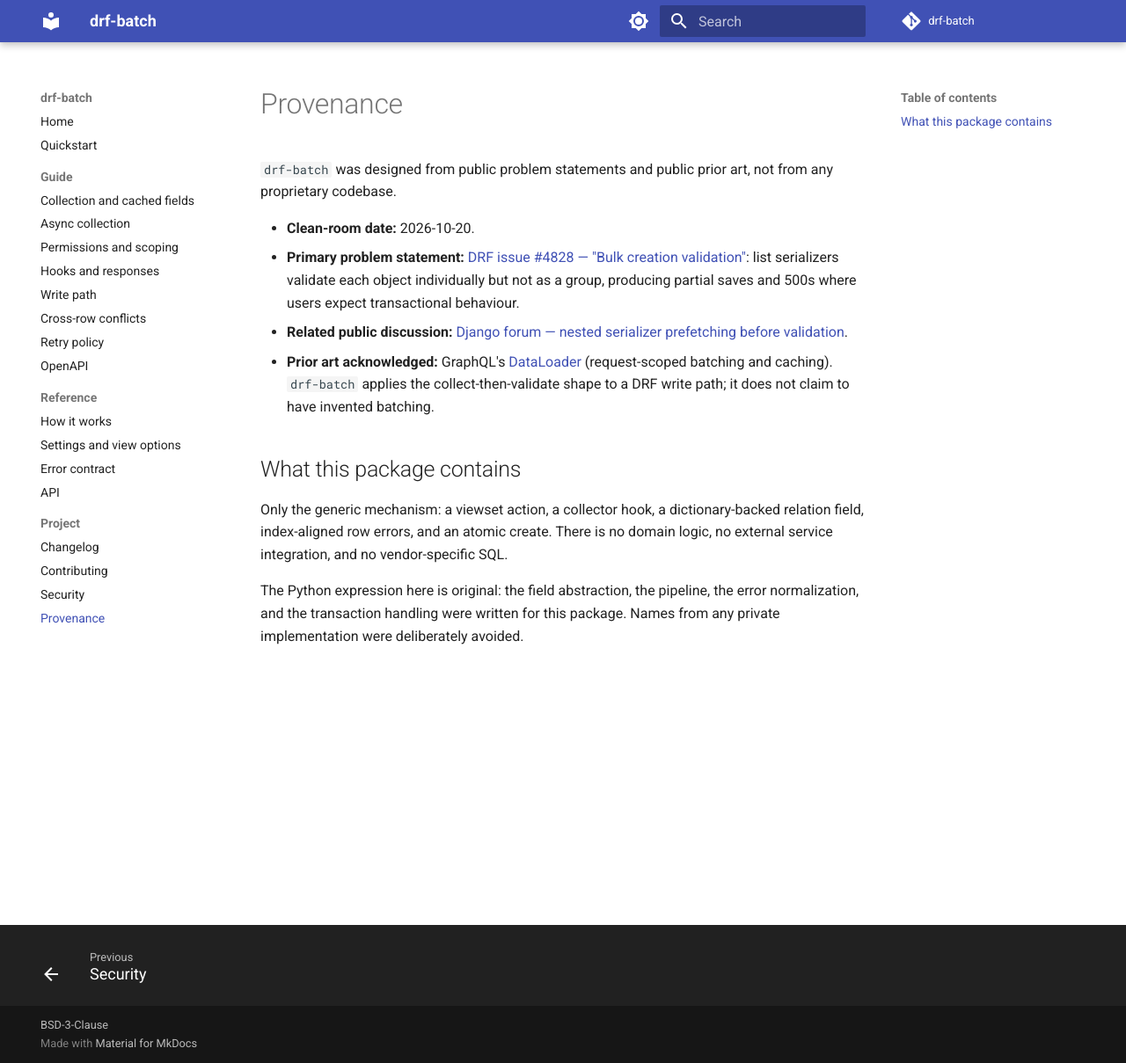
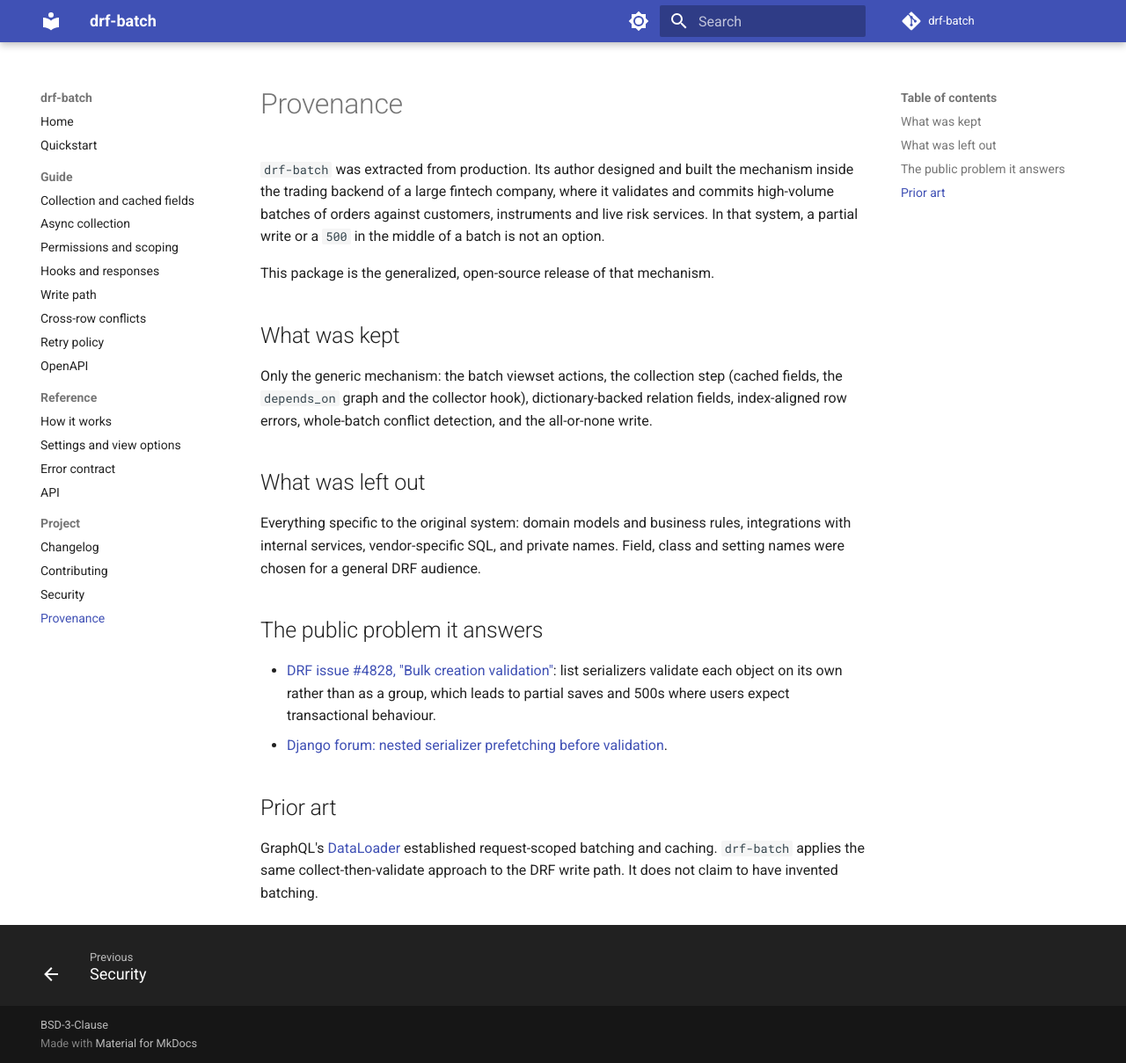
Before and after one commit to matink112/drf-batch, an MkDocs documentation site: the page built from docs/PROVENANCE.md, in a window 1280 px wide and 1209 px high. Shown: the whole window at 88% size. Built offline with MkDocs 1.6.1 and Material for MkDocs 9.7.7, drawn with Linux system fonts in a browser that asks for light colours; comment, search, counter and statistics services are not loaded.

```diff
--- a/docs/PROVENANCE.md
+++ b/docs/PROVENANCE.md
@@ -1,28 +1,38 @@
 # Provenance
 
-`drf-batch` was designed from public problem statements and public prior art,
-not from any proprietary codebase.
+`drf-batch` was extracted from production. Its author designed and built the
+mechanism inside the trading backend of a large fintech company, where it
+validates and commits high-volume batches of orders against customers,
+instruments and live risk services. In that system, a partial write or a
+`500` in the middle of a batch is not an option.
 
-- **Clean-room date:** 2026-10-20.
-- **Primary problem statement:**
-  [DRF issue #4828 — "Bulk creation validation"](https://github.com/encode/django-rest-framework/issues/4828):
-  list serializers validate each object individually but not as a group,
-  producing partial saves and 500s where users expect transactional behaviour.
-- **Related public discussion:**
-  [Django forum — nested serializer prefetching before validation](https://forum.djangoproject.com/t/django-nested-serializer-prefetching-before-validation/21774).
-- **Prior art acknowledged:** GraphQL's
-  [DataLoader](https://www.apollographql.com/tutorials/dataloaders-dgs/03-data-loaders-under-the-hood)
-  (request-scoped batching and caching). `drf-batch` applies the
-  collect-then-validate shape to a DRF write path; it does not claim to have
-  invented batching.
+This package is the generalized, open-source release of that mechanism.
 
-## What this package contains
+## What was kept
 
-Only the generic mechanism: a viewset action, a collector hook, a
-dictionary-backed relation field, index-aligned row errors, and an atomic
-create. There is no domain logic, no external service integration, and no
-vendor-specific SQL.
+Only the generic mechanism: the batch viewset actions, the collection step
+(cached fields, the `depends_on` graph and the collector hook),
+dictionary-backed relation fields, index-aligned row errors, whole-batch
+conflict detection, and the all-or-none write.
 
-The Python expression here is original: the field abstraction, the pipeline,
-the error normalization, and the transaction handling were written for this
-package. Names from any private implementation were deliberately avoided.
+## What was left out
+
+Everything specific to the original system: domain models and business rules,
+integrations with internal services, vendor-specific SQL, and private names.
+Field, class and setting names were chosen for a general DRF audience.
+
+## The public problem it answers
+
+- [DRF issue #4828, "Bulk creation validation"](https://github.com/encode/django-rest-framework/issues/4828):
+  list serializers validate each object on its own rather than as a group,
+  which leads to partial saves and 500s where users expect transactional
+  behaviour.
+- [Django forum: nested serializer prefetching before validation](https://forum.djangoproject.com/t/django-nested-serializer-prefetching-before-validation/21774).
+
+## Prior art
+
+GraphQL's
+[DataLoader](https://github.com/graphql/dataloader) established
+request-scoped batching and caching. `drf-batch` applies the same
+collect-then-validate approach to the DRF write path. It does not claim to
+have invented batching.
--- a/pyproject.toml
+++ b/pyproject.toml
@@ -9,7 +9,7 @@ license-files = ["LICENSE"]
 authors = [{ name = "matin" }]
 keywords = ["django", "djangorestframework", "batch", "bulk", "validation"]
 classifiers = [
-    "Development Status :: 3 - Alpha",
+    "Development Status :: 4 - Beta",
     "Framework :: Django",
     "Framework :: Django :: 5.2",
     "Framework :: Django :: 6.0",
```
Also changed, not shown: README.md (+214 -108 lines), docs/index.md (+18 -0 lines).
